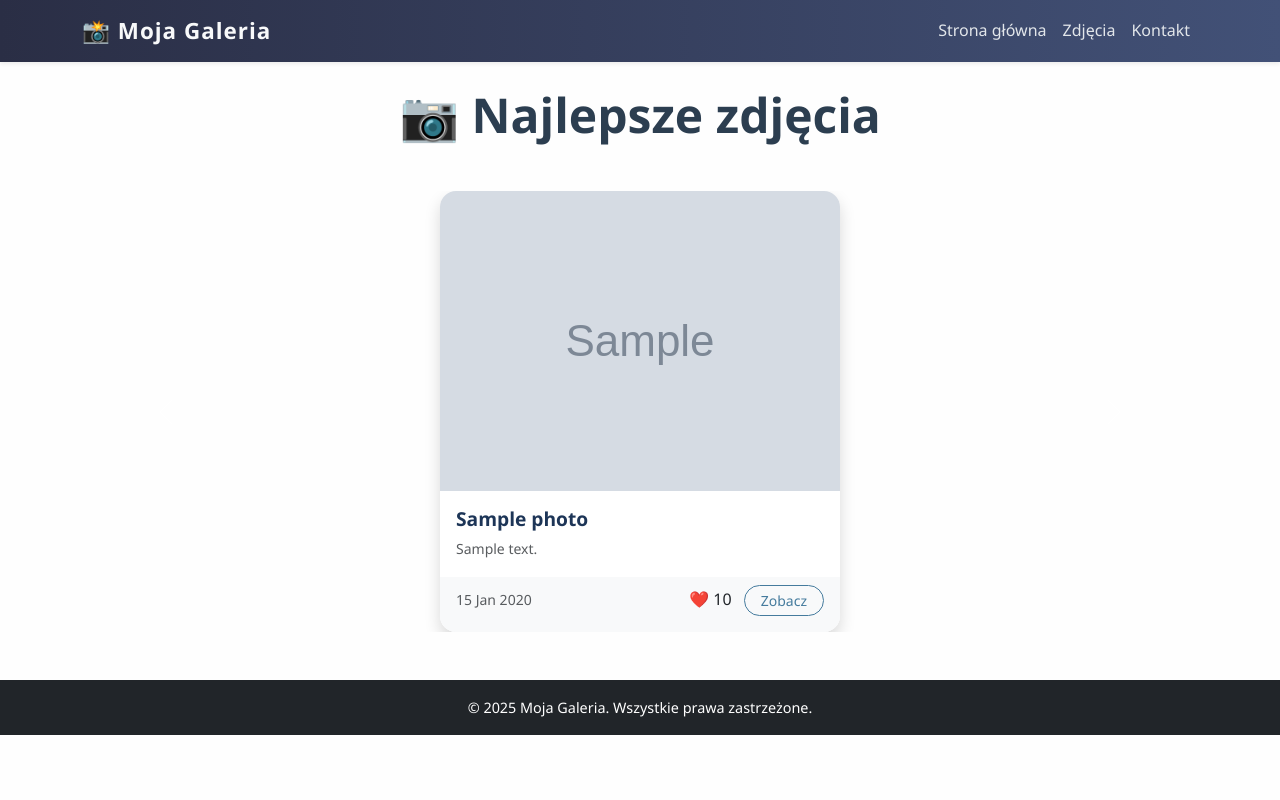
After one commit to WrAp9012/photographer-website, a Django app: template photographer_site/main_app/templates/main_app/photo_gallery/photo_main_site.html in a window 1280 px wide. The commit adds this page. Run offline with Django 5.2, Linux system fonts and the light colour scheme; the template is opened without the code that fills it: most values are stand-ins (such as "Sample title", 1, 10 or a date in 2020); grey boxes marked "Sample" are stand-in pictures.

Commit message:
Add images handling.

```diff
--- a/photographer_site/main_app/models.py
+++ b/photographer_site/main_app/models.py
@@ -18,7 +18,9 @@ class Post(models.Model):
         PUBLISHED = "PB", "Published"
 
     title = models.CharField(max_length=250)
+    slug = models.SlugField(max_length=250, unique_for_date="publish", default="")
     body = models.TextField()
+    image = models.ImageField(upload_to="photo_images", default="")
     author = models.ForeignKey(User, on_delete=models.CASCADE, related_name="post")
     created = models.DateTimeField(default=timezone.now)
     publish = models.DateTimeField(auto_now_add=True)
--- a/photographer_site/main_app/static/css/style.css
+++ b/photographer_site/main_app/static/css/style.css
@@ -1,27 +1,44 @@
 /* static/css/style.css */
 
+/* === Ogólne === */
 body {
-  background: #fdfcfb;
+  background: #fefefe;
   font-family: "Segoe UI", Tahoma, Geneva, Verdana, sans-serif;
   color: #333;
+  line-height: 1.6;
+  padding-bottom: 60px; /* Dla miejsca na stopkę */
+}
+
+/* === Nagłówki === */
+h1, h2, h3 {
+  color: #2c3e50;
+  font-weight: 600;
 }
 
 h1 {
-  color: #3b3b3b;
+  font-size: 2.5rem;
+  margin-bottom: 1rem;
+  text-align: center;
 }
 
+/* === Karty zdjęć === */
 .card {
   transition: transform 0.3s ease, box-shadow 0.3s ease;
-  border-radius: 1.2rem !important;
+  border-radius: 1rem !important;
+  overflow: hidden;
+  border: none;
+  background: #ffffff;
 }
 
 .card:hover {
-  transform: translateY(-5px);
-  box-shadow: 0 12px 24px rgba(0, 0, 0, 0.15);
+  transform: translateY(-6px);
+  box-shadow: 0 16px 30px rgba(0, 0, 0, 0.08);
 }
 
 .card-title {
   color: #1d3557;
+  font-weight: 600;
+  font-size: 1.2rem;
 }
 
 .card-text {
@@ -30,11 +47,14 @@ h1 {
 
 .card-footer {
   background-color: #f8f9fa !important;
+  border-top: none;
 }
 
+/* === Przyciski === */
 .btn-outline-primary {
   border-color: #457b9d;
   color: #457b9d;
+  font-weight: 500;
 }
 
 .btn-outline-primary:hover {
@@ -42,16 +62,39 @@ h1 {
   color: #fff;
 }
 
+/* === Navbar === */
 .navbar {
-  background: linear-gradient(to right, #1d3557, #457b9d);
+  background: linear-gradient(to right, #2a2e45, #425177);
+  box-shadow: 0 4px 12px rgba(0, 0, 0, 0.15);
 }
 
 .navbar-brand {
   font-weight: 700;
-  font-size: 1.3rem;
+  font-size: 1.4rem;
   letter-spacing: 1px;
+  color: #f8f9fa !important;
 }
 
+.nav-link {
+  font-weight: 500;
+  color: #e2e6ea !important;
+}
+
+.nav-link:hover {
+  color: #ffffff !important;
+}
+
+/* === Stopka === */
 footer {
-  background-color: #1d3557 !important;
+  background-color: #2a2e45 !important;
+  color: #d1d1d1;
+  font-size: 0.9rem;
+  padding-top: 1rem;
 }
+
+/* === Responsywność === */
+@media (max-width: 576px) {
+  h1 {
+    font-size: 2rem;
+  }
+}
--- a/photographer_site/main_app/templates/main_app/base.html
+++ b/photographer_site/main_app/templates/main_app/base.html
@@ -34,13 +34,13 @@
         <div class="collapse navbar-collapse" id="navbarContent">
           <ul class="navbar-nav ms-auto">
             <li class="nav-item">
-              <span class="nav-link text-light">Strona główna</span>
+              <a class="nav-link text-light" href="../base.html">Strona główna</a>
             </li>
             <li class="nav-item">
-              <span class="nav-link text-light">Zdjęcia</span>
+              <a class="nav-link text-light" href="#">Zdjęcia</a>
             </li>
             <li class="nav-item">
-              <span class="nav-link text-light">Kontakt</span>
+              <a class="nav-link text-light" href="#">Kontakt</a>
             </li>
           </ul>
         </div>
--- /dev/null
+++ b/photographer_site/main_app/templates/main_app/photo_gallery/photo_main_site.html
@@ -0,0 +1,57 @@
+<!-- templates/photo_list.html -->
+{% extends "../base.html" %}
+{% block title %}📸 Galeria zdjęć{% endblock %}
+
+{% block content %}
+<h1 class="mb-5 text-center fw-bold display-5">📷 Najlepsze zdjęcia</h1>
+
+{% if photos %}
+<div id="photoCarousel" class="carousel slide" data-bs-ride="carousel">
+  <div class="carousel-inner">
+    {% for photo in photos|slice:":3" %}
+    <div class="carousel-item {% if forloop.first %}active{% endif %}">
+      <div class="d-flex justify-content-center">
+        <div class="card h-100 border-0 shadow rounded-4 overflow-hidden" style="max-width: 600px;">
+          <img
+            src="{{ photo.image.url }}"
+            class="d-block w-100 img-fluid"
+            alt="{{ photo.title }}"
+          />
+          <div class="card-body">
+            <h5 class="card-title fw-semibold">{{ photo.title }}</h5>
+            <p class="card-text text-muted small">
+              {{ photo.description|truncatechars:120 }}
+            </p>
+          </div>
+          <div class="card-footer bg-white border-top-0 d-flex justify-content-between align-items-center px-3 pb-3">
+            <small class="text-muted">{{ photo.created_at|date:"d M Y" }}</small>
+            <div>
+              <span class="me-2">❤️ {{ photo.likes }}</span>
+              <a
+                class="btn btn-sm btn-outline-primary rounded-pill px-3"
+                href="{% url 'main_app:photo_detail' photo.id %}"
+              >
+                Zobacz
+              </a>
+            </div>
+          </div>
+        </div>
+      </div>
+    </div>
+    {% endfor %}
+  </div>
+
+  <!-- Kontrolki -->
+  <button class="carousel-control-prev" type="button" data-bs-target="#photoCarousel" data-bs-slide="prev">
+    <span class="carousel-control-prev-icon" aria-hidden="true"></span>
+    <span class="visually-hidden">Poprzednie</span>
+  </button>
+  <button class="carousel-control-next" type="button" data-bs-target="#photoCarousel" data-bs-slide="next">
+    <span class="carousel-control-next-icon" aria-hidden="true"></span>
+    <span class="visually-hidden">Następne</span>
+  </button>
+</div>
+{% else %}
+<p class="text-center text-muted fs-5 mt-4">Brak zdjęć do wyświetlenia.</p>
+{% endif %}
+{% endblock %}
--- a/photographer_site/main_app/urls.py
+++ b/photographer_site/main_app/urls.py
@@ -3,4 +3,8 @@ from . import views
 
 app_name = "main_app"
 
-urlpatterns = [path("", views.post_list, name="post_list")]
+urlpatterns = [
+    path("", views.main_page, name="main_page"),
+    path("photo_list",views.photo_list, name="post_list"),
+    path("<int:id>/", views.photo_detail, name="photo_detail"),
+]
--- a/photographer_site/photographer_site/settings.py
+++ b/photographer_site/photographer_site/settings.py
@@ -121,3 +121,6 @@ STATIC_URL = "static/"
 # https://docs.djangoproject.com/en/5.2/ref/settings/#default-auto-field
 
 DEFAULT_AUTO_FIELD = "django.db.models.BigAutoField"
+
+MEDIA_URL = "/media/"
+MEDIA_ROOT = BASE_DIR / "media"
--- a/photographer_site/photographer_site/urls.py
+++ b/photographer_site/photographer_site/urls.py
@@ -15,10 +15,12 @@ Including another URLconf
     2. Add a URL to urlpatterns:  path('blog/', include('blog.urls'))
 """
 
+from django.conf import settings
 from django.contrib import admin
 from django.urls import include, path
+from django.conf.urls.static import static
 
 urlpatterns = [
     path("admin/", admin.site.urls),
     path("photograp_site/", include("main_app.urls", namespace="main_app")),
-]
+] + static(settings.MEDIA_URL, document_root=settings.MEDIA_ROOT)
```
Also changed, not shown: photographer_site/main_app/admin.py (+10 -1 lines), photographer_site/main_app/templates/main_app/photo_gallery/photo_detail.html (added, +45 -0 lines), photographer_site/main_app/templates/main_app/photo_gallery/photo_list.html (renamed from photographer_site/main_app/templates/main_app/post/list.html, +4 -4 lines), photographer_site/main_app/views.py (+21 -7 lines), photographer_site/main_app/migrations/0002_post_slug.py (added), photographer_site/main_app/migrations/0003_post_image.py (added), photographer_site/media/images/washing-machine.png (added), photographer_site/media/photo_images/ChatGPT_Flowers.png (added), photographer_site/media/photo_images/ChatGPT_Forest.png (added), 2 other files.
